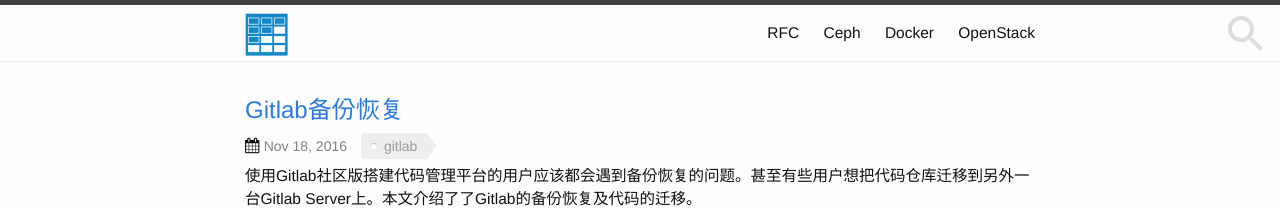
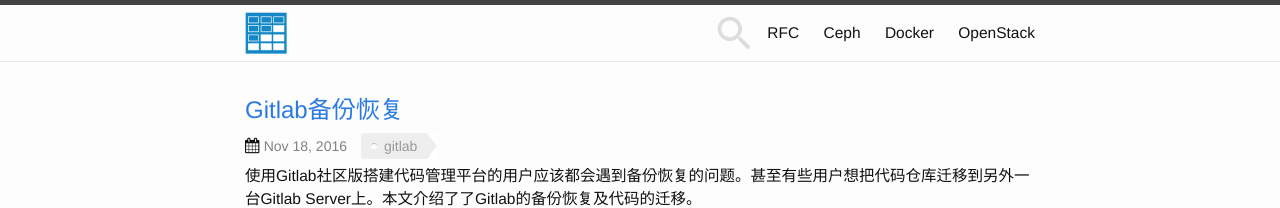
Before and after one commit to zhjwpku/zhjwpku.github.io, a Jekyll site: the page built from index.html, in a window 1280 px wide. Shown: the top 208 px of the page. Built offline with Jekyll 4.4.1, drawn with Linux system fonts in a browser that asks for light colours; the list of posts is cut into pages by our own code; comment, search, counter and statistics services are not loaded.

Commit message:
change the search button layout & add a site-logo css
Signed-off-by: Zhao Junwang <zhjwpku@gmail.com>

```diff
--- a/_includes/header.html
+++ b/_includes/header.html
@@ -3,8 +3,8 @@
   <div class="wrapper">
 
     <!--a class="site-title" href="{{ site.baseurl }}/">{{ site.title }}</a-->
-    <a class="site-title" href="{{ site.baseurl }}/">
-	  <img src=/assets/logo.svg width="70%" height="70%" >
+    <a class="site-logo" href="{{ site.baseurl }}/">
+	  <img src=/assets/logo.svg >
 	</a>
 
     <nav class="site-nav">
@@ -25,10 +25,8 @@
       </div>
     </nav>
 
-  </div>
-
     <a href="javascript:void(0)" title="or press '/' to search" onclick="toggleSearch()" class="super-search-btn">
-      <svg style="width:48px;height:48px" viewBox="0 0 24 24">
+      <svg style="width:45px;height:45px" viewBox="0 0 24 24">
       <path d="M9.5,3A6.5,6.5 0 0,1 16,9.5C16,11.11 15.41,12.59 14.44,13.73L14.71,14H15.5L20.5,19L19,20.5L14,15.5V14.71L13.73,14.44C12.59,15.41 11.11,16 9.5,16A6.5,6.5 0 0,1 3,9.5A6.5,6.5 0 0,1 9.5,3M9.5,5C7,5 5,7 5,9.5C5,12 7,14 9.5,14C12,14 14,12 14,9.5C14,7 12,5 9.5,5Z" />
       </svg>
     </a>
@@ -43,4 +41,6 @@
       <ul class="super-search__results" id="js-super-search__results"></ul>
     </div>
 
+  </div>
+
 </header>
--- a/_sass/_layout.scss
+++ b/_sass/_layout.scss
@@ -21,6 +21,18 @@
     &,
     &:visited {
         color: $grey-color-dark;
+    }
+}
+
+.site-logo {
+    float: left;
+    top: 7px;
+    height: 43px;
+    width: 43px;
+    position: relative;
+
+    @include media-query($on-palm) {
+        top: 7px;
     }
 }
 
@@ -92,8 +104,6 @@
         }
     }
 }
-
-
 
 /**
  * Site footer
@@ -248,14 +258,16 @@
 MIT Licensed
 */
 .super-search-btn {
-	position: fixed;
+    position: relative;
+    float: right;
     right: 10px;
-	top: 10px;
+    top: 6px;
+    height: 45px;
     fill: #DDD;
-    z-index: 1;
+    z-index: 0;
 
     @include media-query($on-palm) {
-        right: 50px;
+        right: 40px;
     }
 }
 .super-search-btn:hover {
@@ -292,7 +304,6 @@
     border-right: none;
     color: #999;
     width: 100%;
-	//padding: 10px 31px;
     padding: 10px 0;
     text-align: center;
     transform: translateY(-100%);
```
Lines whose indentation alone changed are shown as unchanged.
